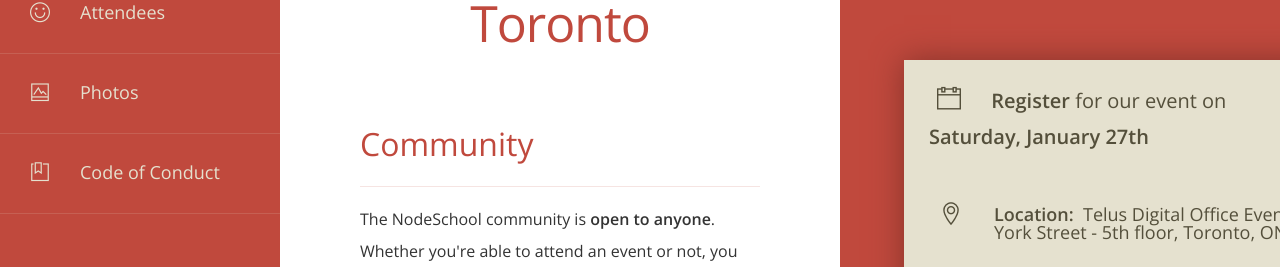
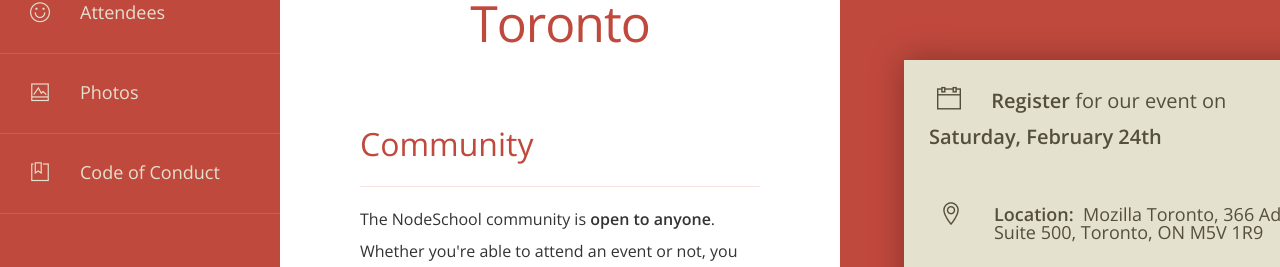
Before and after one commit to nodeschool/toronto, a Jekyll site: the page built from index.html, in a window 1280 px wide and 900 px high, cut to the strip 426-693 px from the top of the window. Built offline with Jekyll 4.4.1, drawn with Linux system fonts in a browser that asks for light colours; comment, search, counter and statistics services are not loaded.

Commit message:
Adds Feb event

```diff
--- a/_layouts/index.html
+++ b/_layouts/index.html
@@ -67,7 +67,7 @@
           <!-- Header -->
           <div class="header">
 
-            <a class="logo" href="https://ti.to/nodeschool-toronto/nodeschool-toronto-january-2018"><img src="i/nodeschool-toronto-logo.svg" alt="NodeSchool Toronto Logo"></a>
+            <a class="logo" href="https://ti.to/nodeschool-toronto/nodeschool-toronto-february-2018"><img src="i/nodeschool-toronto-logo.svg" alt="NodeSchool Toronto Logo"></a>
 
             <h1>Welcome to<br> NodeSchool Toronto</h1>
 
@@ -193,14 +193,14 @@
 
             <div class="event">
               <p class="register">
-                <strong>Register</strong> for our event on <strong>Saturday, January 27th</strong>
+                <strong>Register</strong> for our event on <strong>Saturday, February 24th</strong>
               </p>
-              <tito-widget event="nodeschool-toronto/nodeschool-toronto-january-2018"></tito-widget>
+              <tito-widget event="nodeschool-toronto/nodeschool-toronto-february-2018"></tito-widget>
               <p class="location">
-                <strong>Location:</strong>&nbsp; Telus Digital Office Event Space, 25 York Street - 5th floor, Toronto, ON
+                <strong>Location:</strong>&nbsp;  Mozilla Toronto, 366 Adelaide St W Suite 500, Toronto, ON M5V 1R9
               </p>
               <div class="map">
-                <iframe src="https://www.google.com/maps/embed?pb=!1m18!1m12!1m3!1d2887.226877068144!2d-79.38312768474817!3d43.64344786107963!2m3!1f0!2f0!3f0!3m2!1i1024!2i768!4f13.1!3m3!1m2!1s0x882b34d4ba11488b%3A0x32684a124bd8acaf!2s25+York+Street!5e0!3m2!1sen!2sca!4v1516384629168"
+              <iframe src="https://www.google.com/maps/embed?pb=!1m18!1m12!1m3!1d2887.0417369614893!2d-79.39658868450245!3d43.647299979121385!2m3!1f0!2f0!3f0!3m2!1i1024!2i768!4f13.1!3m3!1m2!1s0x0%3A0x0!2zNDPCsDM4JzUwLjMiTiA3OcKwMjMnMzkuOCJX!5e0!3m2!1sen!2sca!4v1518709029827"
                 width="600" height="450" frameborder="0" style="border:0" allowfullscreen></iframe>
               </div>
               <p class="schedule">
```
